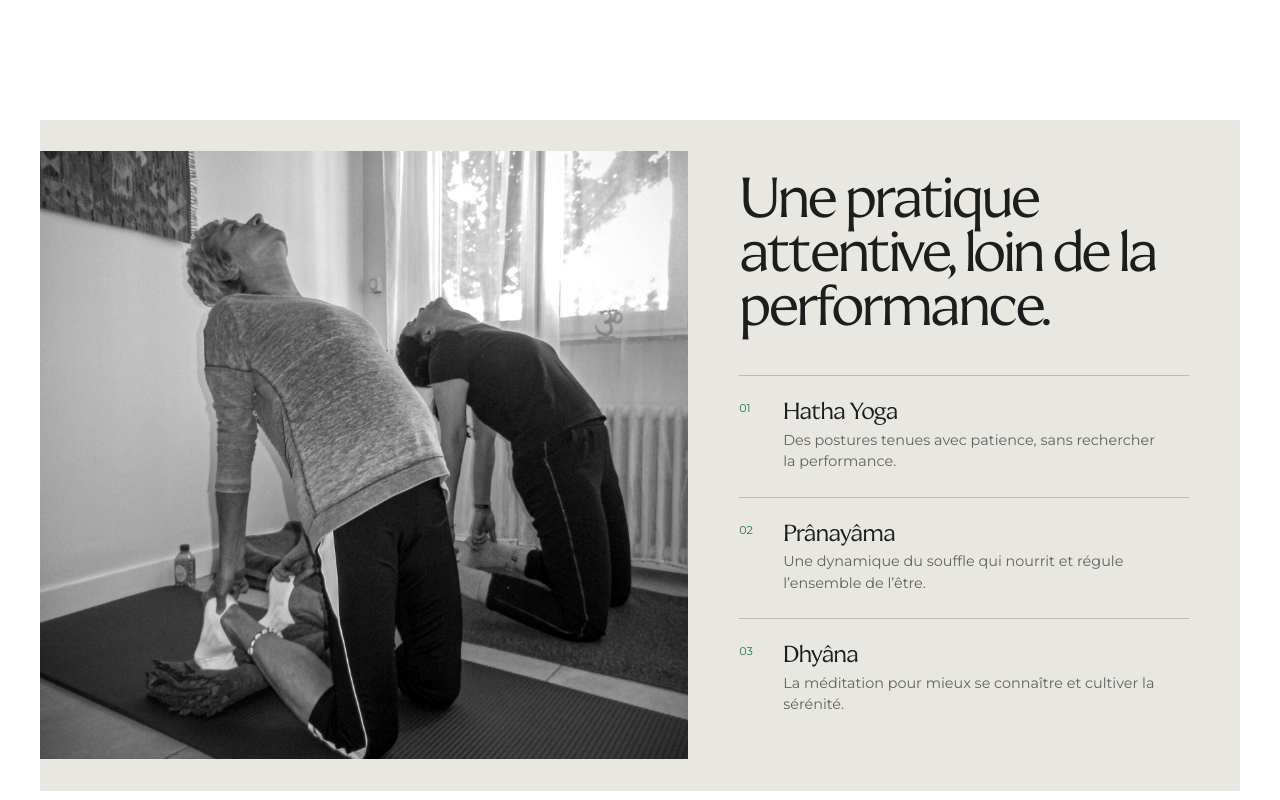
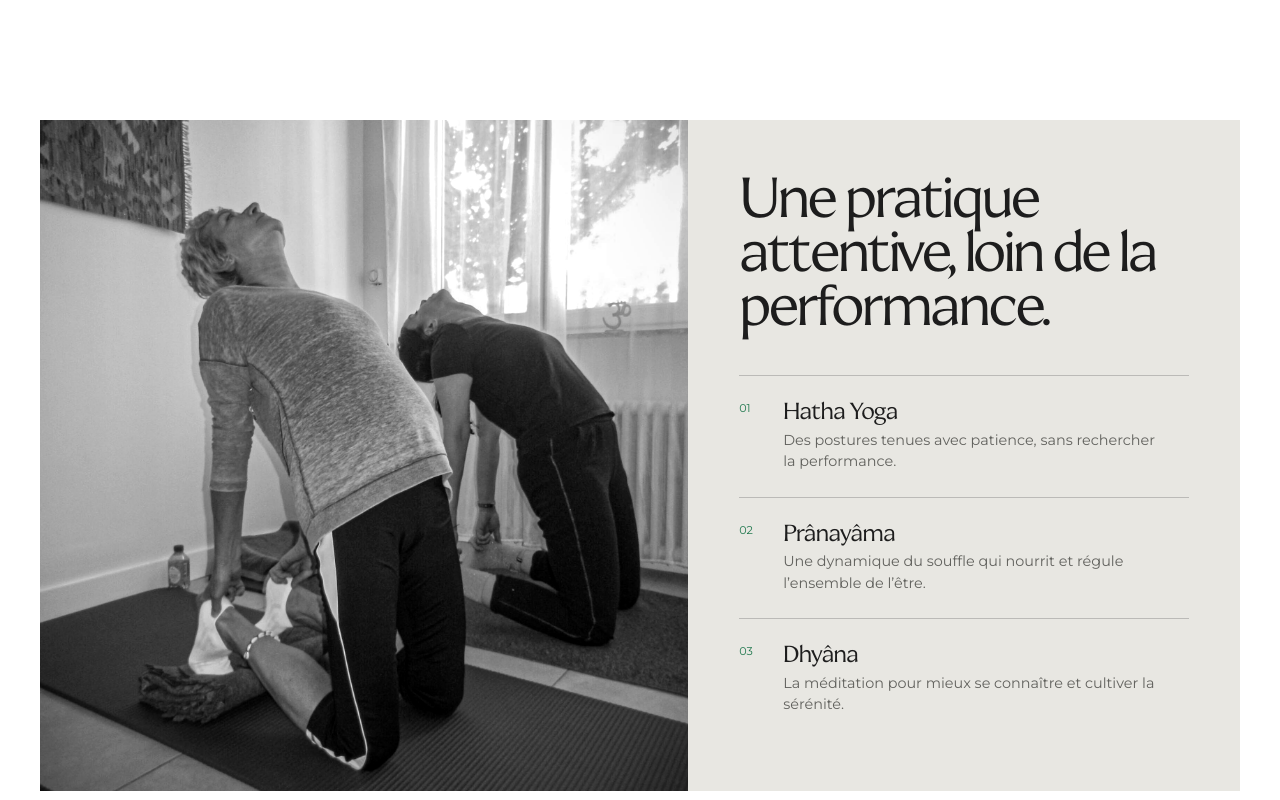
Before and after one commit to ilohest/creyda, a Nuxt app: page / in a window 1280 px wide. Shown: the part 1860-2660 px from the top of the page. Built offline with nearby package versions, Linux system fonts and the light colour scheme.

Commit message:
Make practice image flush with section

```diff
--- a/app/assets/css/main.css
+++ b/app/assets/css/main.css
@@ -122,8 +122,9 @@ h2 { font-size: clamp(3rem, 6.2vw, 6.8rem); }
 .opening-gallery figure:hover img { transform: scale(1.025); filter: grayscale(.82) contrast(1.04); }
 .opening-statement { max-width: 1050px; margin: 70px 0 0; font-family: var(--display); font-size: clamp(2rem, 4.3vw, 4.7rem); line-height: 1.05; letter-spacing: -.04em; }
 
-.practice-band { margin: 0 max(40px, calc((100vw - 1380px)/2)); display: grid; grid-template-columns: 1.08fr .92fr; align-items: center; background: var(--mist); }
-.practice-image img { width: 100%; height: min(76svh, 720px); object-fit: cover; object-position: center 44%; filter: grayscale(1) contrast(1.08); }
+.practice-band { margin: 0 max(40px, calc((100vw - 1380px)/2)); display: grid; grid-template-columns: 1.08fr .92fr; align-items: stretch; background: var(--mist); }
+.practice-image { min-height: min(76svh, 720px); }
+.practice-image img { display: block; width: 100%; height: 100%; min-height: 100%; object-fit: cover; object-position: center 44%; filter: grayscale(1) contrast(1.08); }
 .practice-copy { padding: clamp(38px, 4vw, 64px); }
 .practice-copy h2 { margin: 0 0 42px; font-size: clamp(2.6rem, 4.4vw, 5rem); }
 .practice-list > div { display: grid; grid-template-columns: 44px 1fr; border-top: 1px solid var(--line); padding: 24px 0; }
@@ -494,7 +495,8 @@ h2 { font-size: clamp(3rem, 6.2vw, 6.8rem); }
   .sun-mark { width: 180px; margin: 55px 0; }
   .opening-main h2 { margin-bottom: 45px; }
   .practice-band, .res-photo { margin-inline: 24px; grid-template-columns: 1fr; }
-  .practice-image img { max-height: 72vh; }
+  .practice-image { min-height: 0; }
+  .practice-image img { height: min(72vh, 620px); min-height: 0; }
   .schedule, .visit { padding: 100px 0; }
   .schedule, .visit, .split-copy, .res-story, .res-rebirth__grid, .res-section-heading, .res-philosophy, .res-practical, .wellbeing-opening, .conscious-day, .wellbeing-cta { grid-template-columns: 1fr; gap: 50px; }
   .res-story header { position: static; }
```
